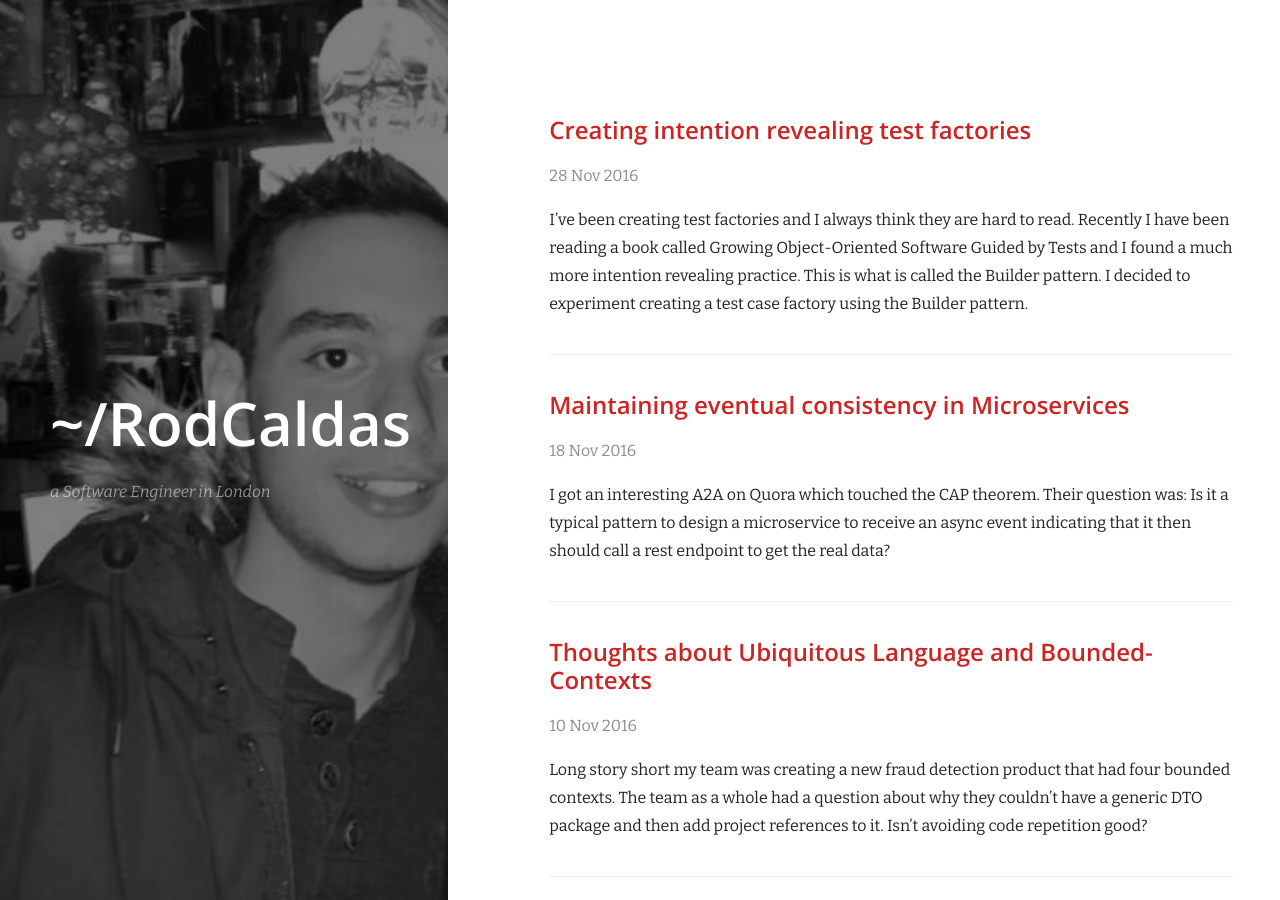
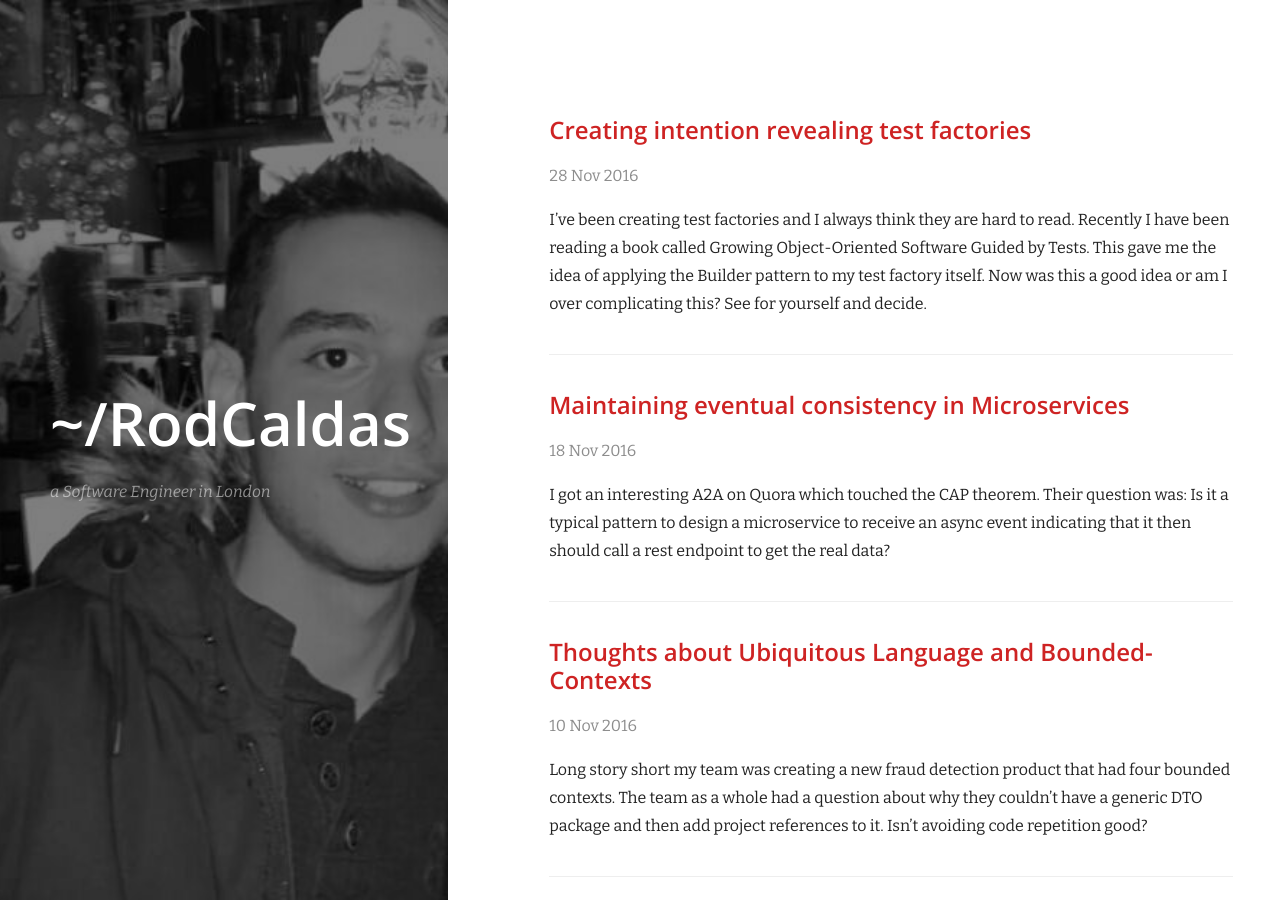
Before and after one commit to kaldas/kaldas.github.io, a Jekyll site: the page built from index.html, in a window 1280 px wide. Built offline with Jekyll 4.4.1, drawn with Linux system fonts in a browser that asks for light colours; nearby versions of some CDN libraries; Markdown is read by kramdown in place of the engine named in the settings.

Commit message:
Changed img

```diff
--- a/_posts/2016-11-28-creating-intention-revealing-test-factories.md
+++ b/_posts/2016-11-28-creating-intention-revealing-test-factories.md
@@ -6,7 +6,7 @@ categories: Software_Engineering
 featured_image: /images/cover.jpg
 ---
 
-I've been creating test factories and I always think they are hard to read. Recently I have been reading a book called Growing Object-Oriented Software Guided by Tests and I found a much more intention revealing practice. This is what is called the Builder pattern. I decided to experiment creating a test case factory using the Builder pattern.
+I've been creating test factories and I always think they are hard to read. Recently I have been reading a book called Growing Object-Oriented Software Guided by Tests. This gave me the idea of applying the Builder pattern to my test factory itself. Now was this a good idea or am I over complicating this? See for yourself and decide.
 
 Below is my test case factory built with the Builder pattern:
 
@@ -14,6 +14,6 @@ Below is my test case factory built with the Builder pattern:
 
 Below is an example of an execution of this factory:
 
-![test factory example]({{ site.url }}/images/test_factory_example.png)
+![test factory example]({{ site.url }}/images/idverificationtest.png)
 
-Now should I use the Builder pattern in every situation? Probably not but when dealing with complex objects it is definitely a great idea.
+Now should I use the Builder pattern in every test factory? Probably not but when dealing with complex objects it is definitely a good idea.
```
Also changed, not shown: images/idverificationtest.PNG (added).
